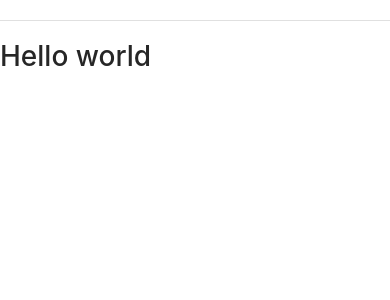
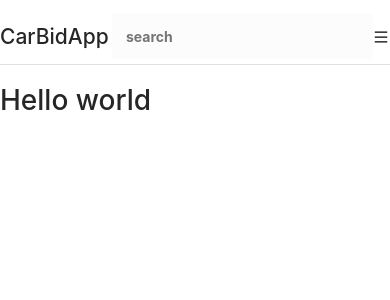
Before and after one commit to Petiazediter/CarAppRewrite, a React (Create React App) app in the folder car-app-frontend/: page / in a window 390 px wide. Shown: the top 300 px of the page. Built offline with nearby package versions, Linux system fonts and the light colour scheme.

Commit message:
Create default mobile layout for navbar.

```diff
--- a/car-app-frontend/src/components/navbar-component/Navbar.tsx
+++ b/car-app-frontend/src/components/navbar-component/Navbar.tsx
@@ -2,6 +2,7 @@ import styled from "@emotion/styled"
 import { Row, Col } from "antd"
 import { Link } from 'react-router-dom'
 import useWindowDimensions from '../../hooks/WindowSize'
+import { MenuOutlined } from '@ant-design/icons'
 
 interface NavbarMenuColProps{
     isHighlighted?: boolean;
@@ -90,8 +91,14 @@ export function Navbar() {
     </StyledNav>) :
     (<StyledNav>
         <Row>
-            <NavbarMenuCol>
-
+            <NavbarMenuCol flex={1}>
+                <TitleLink to="/"><LeftAlignedH1>CarBidApp</LeftAlignedH1></TitleLink>
+            </NavbarMenuCol>
+            <NavbarMenuCol flex={3}>
+                <FilledRowInput type="text" placeholder="search"/>
+            </NavbarMenuCol>
+            <NavbarMenuCol flex={1}>
+                <MenuOutlined/>
             </NavbarMenuCol>
         </Row>
     </StyledNav>)
```
